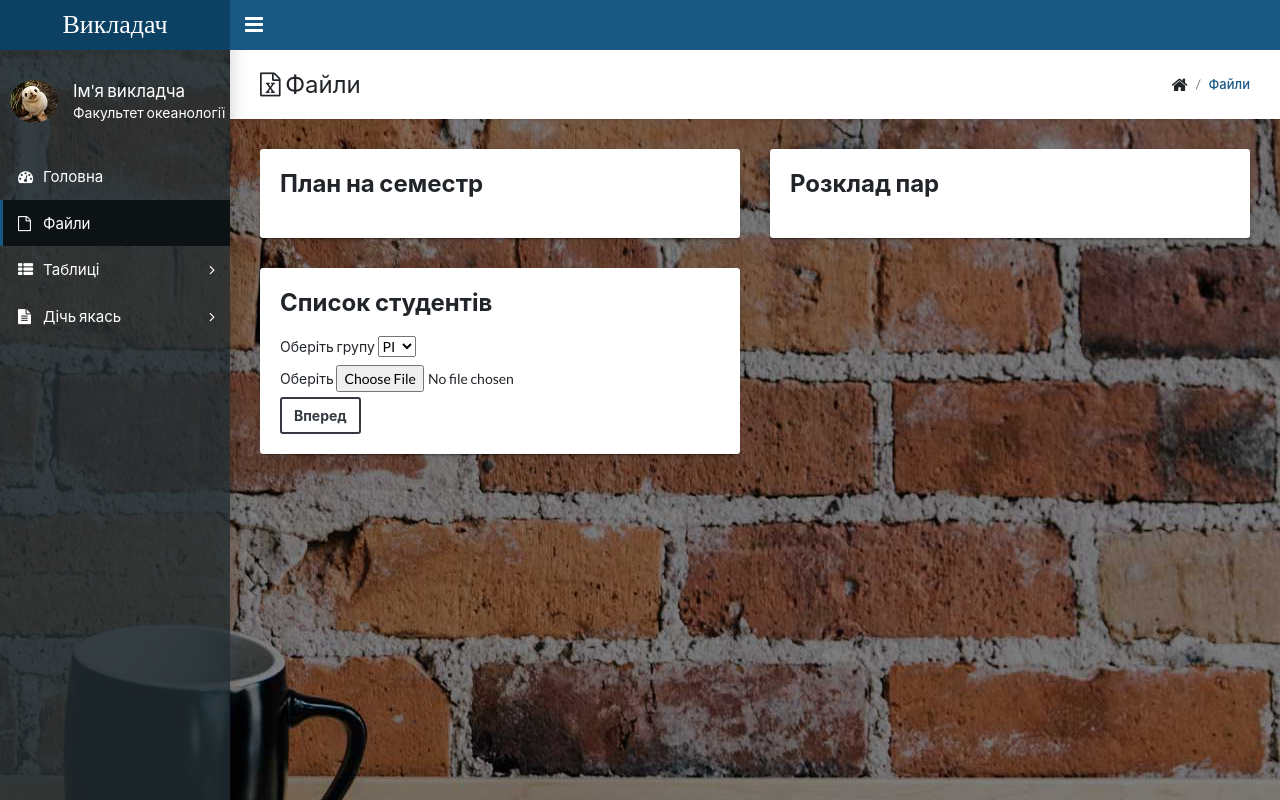
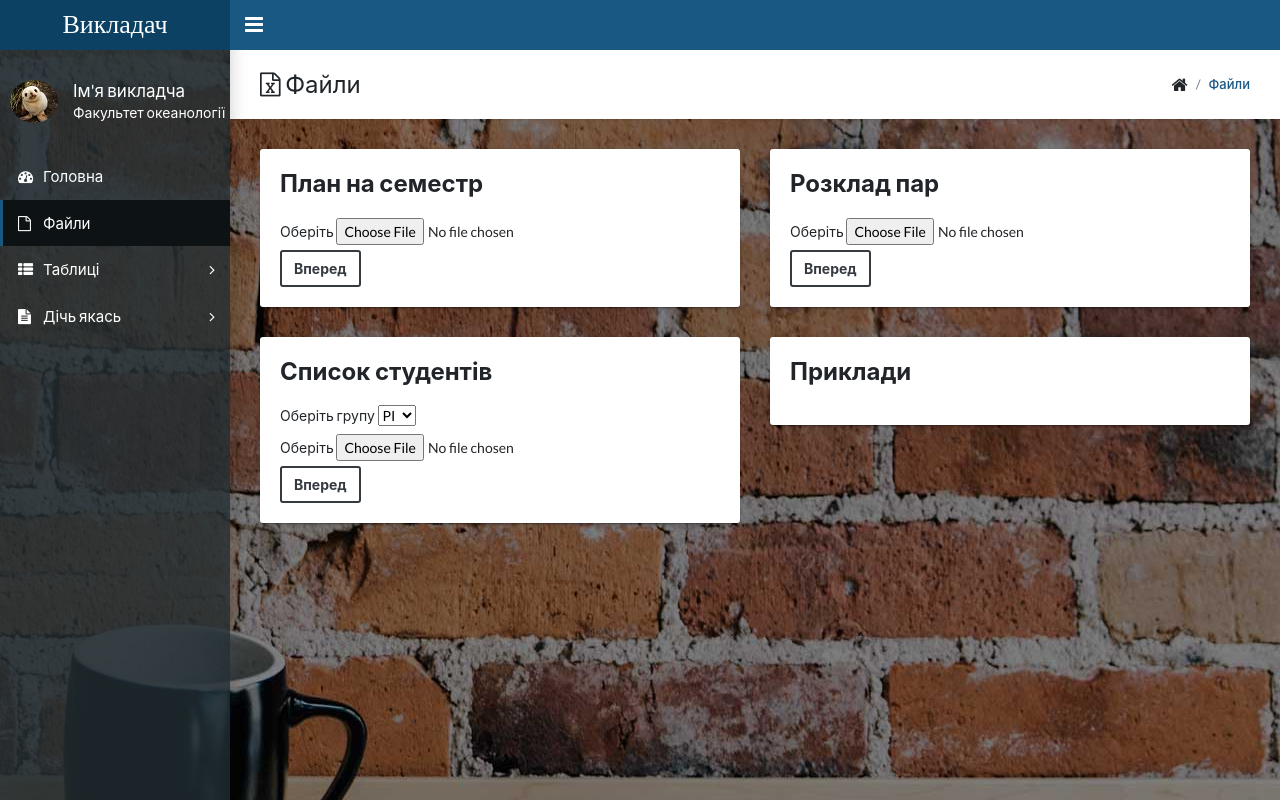
Before and after one commit to Sondyka/Not_Empty, a PHP site: page /Home/adminka/charts.php in a window 1280 px wide. Run offline with PHP 8.4, Linux system fonts and the light colour scheme; data that the repository does not hold is empty.

Commit message:
Update charts.php

```diff
--- a/adminka/charts.php
+++ b/adminka/charts.php
@@ -58,13 +58,33 @@
         <div class="col-md-6">
           <div class="tile">
             <h3 class="tile-title">План на семестр</h3>
+            <form method="post" action='down_excel.php' enctype="multipart/form-data">
 
+                 <div>
+                   <label for="excel">Оберіть </label>
+                   <input type="file" id="excel" name="excelfile" accept=".xls, .xlsx">
+                 </div>
+                 <div>
+                   <button name='downexcel' class="btn btn-outline-dark" >Вперед</button>
+                 </div>
+               </form>
           </div>
         </div>
 
         <div class="col-md-6">
           <div class="tile">
             <h3 class="tile-title">Розклад пар</h3>
+            <form method="post" action='down_schedule.php' enctype="multipart/form-data">
+
+  <div>
+    <label for="sched">Оберіть </label>
+    <input type="file" id="sched" name="schedulefile" accept=".xls, .xlsx">
+  </div>
+  <div>
+    <button name='downschedule' class="btn btn-outline-dark" >Вперед</button>
+  </div>
+</form>
+
 
           </div>
         </div>
@@ -80,8 +100,8 @@
           <option value="ST">ST</option>
       </select>
   <div>
-    <label for="profile_pic">Оберіть </label>
-    <input type="file" id="profile_pic" name="studfile" accept=".txt, .xls, .xlsx">
+    <label for="stu">Оберіть </label>
+    <input type="file" id="stu" name="studfile" accept=".txt, .xls, .xlsx">
   </div>
   <div>
     <button name='downstudent' class="btn btn-outline-dark" >Вперед</button>
@@ -91,6 +111,22 @@
 
           </div>
         </div>
+
+
+
+
+   <div class="col-md-6">
+          <div class="tile">
+            <h3 class="tile-title">Приклади</h3>
+
+          <?php  require('example.php')?>
+
+
+          </div>
+        </div>
+
+
+
       </div>
     </main>
     <!-- Essential javascripts for application to work-->
```
